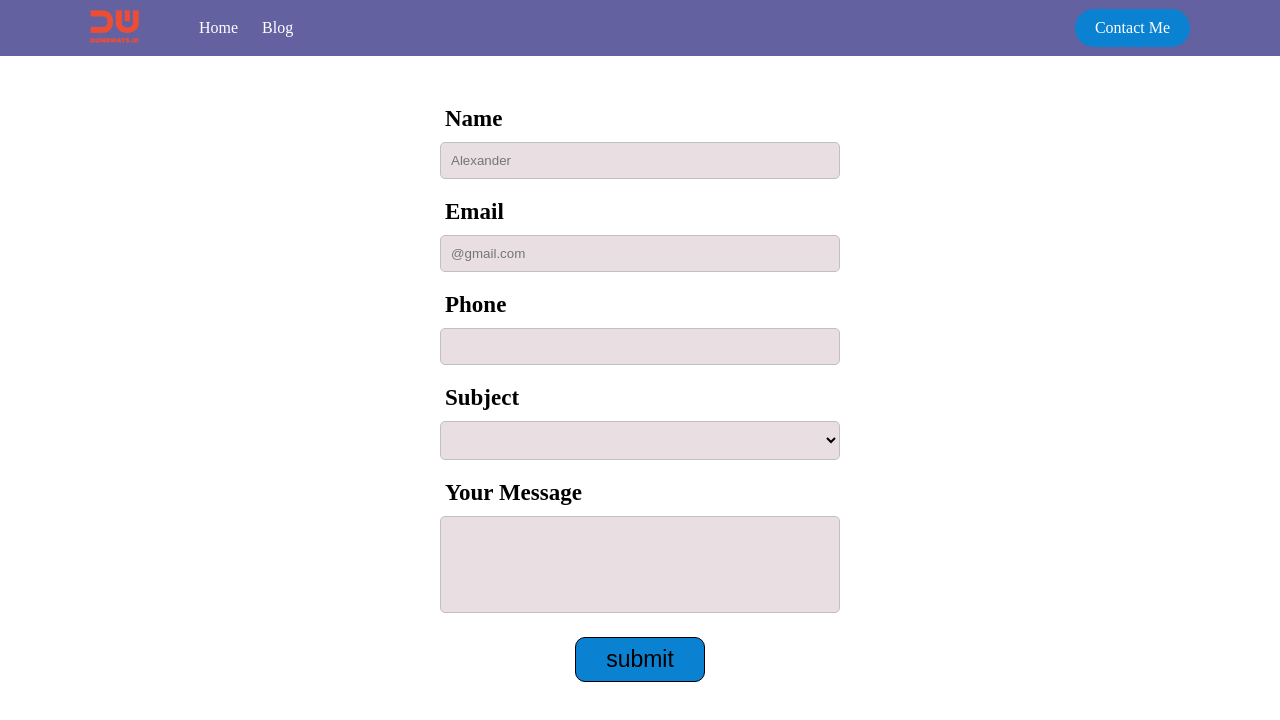
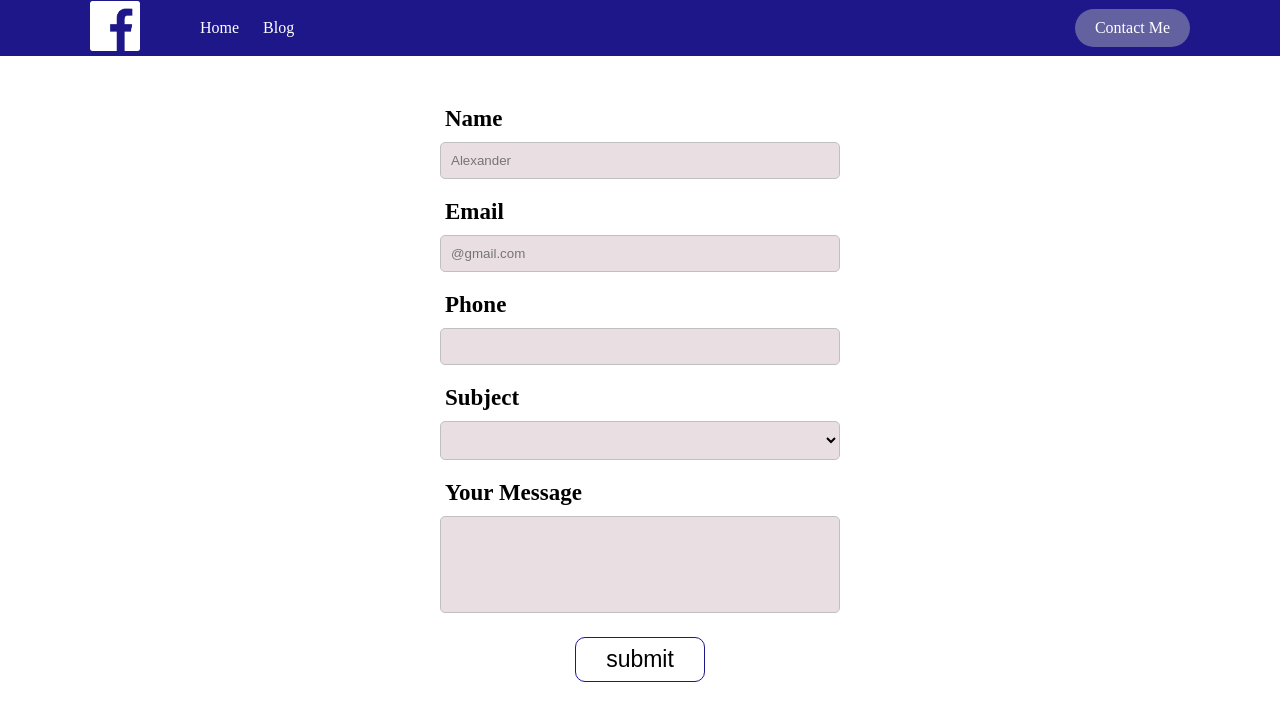
Before and after one commit to Richardo33/personal-web-29-contact-form, a plain HTML site: page index.html in a window 1280 px wide. Drawn offline with Linux system fonts and the light colour scheme.

Commit message:
version 1.2

```diff
--- a/index.html
+++ b/index.html
@@ -10,7 +10,7 @@
   <body>
     <nav>
             <div class="left">
-                <a href="https://navbar-and-layoutingg.richardo33.repl.co/"><img src="image/dumbways.png"></a>
+                <a href="https://navbar-and-layoutingg.richardo33.repl.co/"><img src="image/fb.png" style="width: 50px;"></a>
                 <ul>
                     <li>
                         <a href="https://navbar-and-layoutingg.richardo33.repl.co/">Home</a>
--- a/style.css
+++ b/style.css
@@ -4,7 +4,7 @@ body{
 
 nav {
     display: flex;
-    background-color: #6461a0;
+    background-color: #1d178a;
     height: 7vh;
 }
 
@@ -36,7 +36,7 @@ nav .right {
 }
 
 nav .right a {
-    background-color: #0a81d1;
+    background-color: #6461a0;
     color: white;
     padding: 10px 20px;
     border-radius: 30px;
@@ -116,13 +116,13 @@ input[type="checkbox"]{
 form .btn-outline{
   outline: none;
   display: block;
-  border: solid 1px ;
+  border: solid 1px #1d178a ;
   font-size: 23px;
   font-weight: 400;
   line-height: 1;
   padding: 10px 30px;
   border-radius: 10px;
-  background: #0a81d1;
+  background: white;
   color: black;
   cursor: pointer;
   transition: all 0.3s linear;
@@ -132,12 +132,12 @@ form .btn-outline{
 
 .btn-outline:hover,
 .btn-outline:focus{
-  background: #314cb6;
+  background: #1d178a;
   color: white;
 }
 
 .btn-outline:active{
-  background: #314cb6;
+  background: #1d178a;
   color: white;
 }
 
```
Also changed, not shown: image/fb.png (added).
